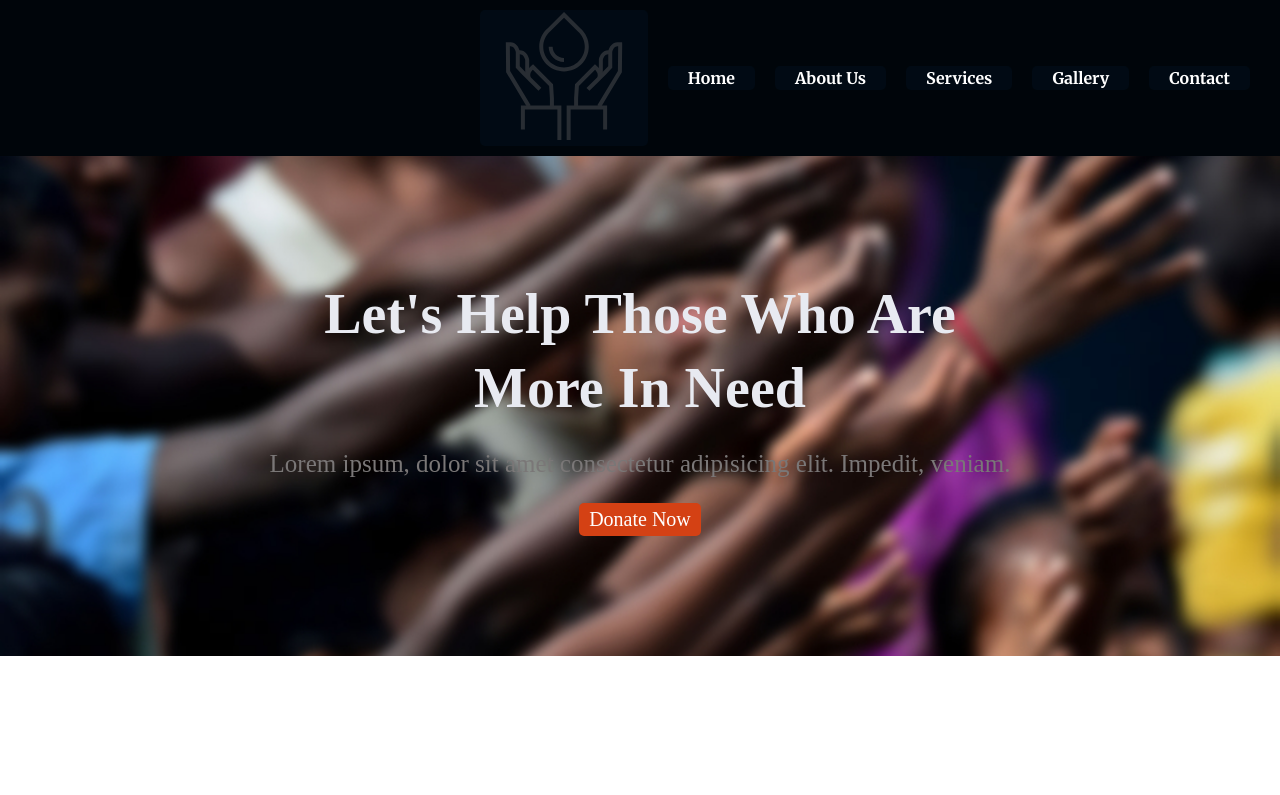
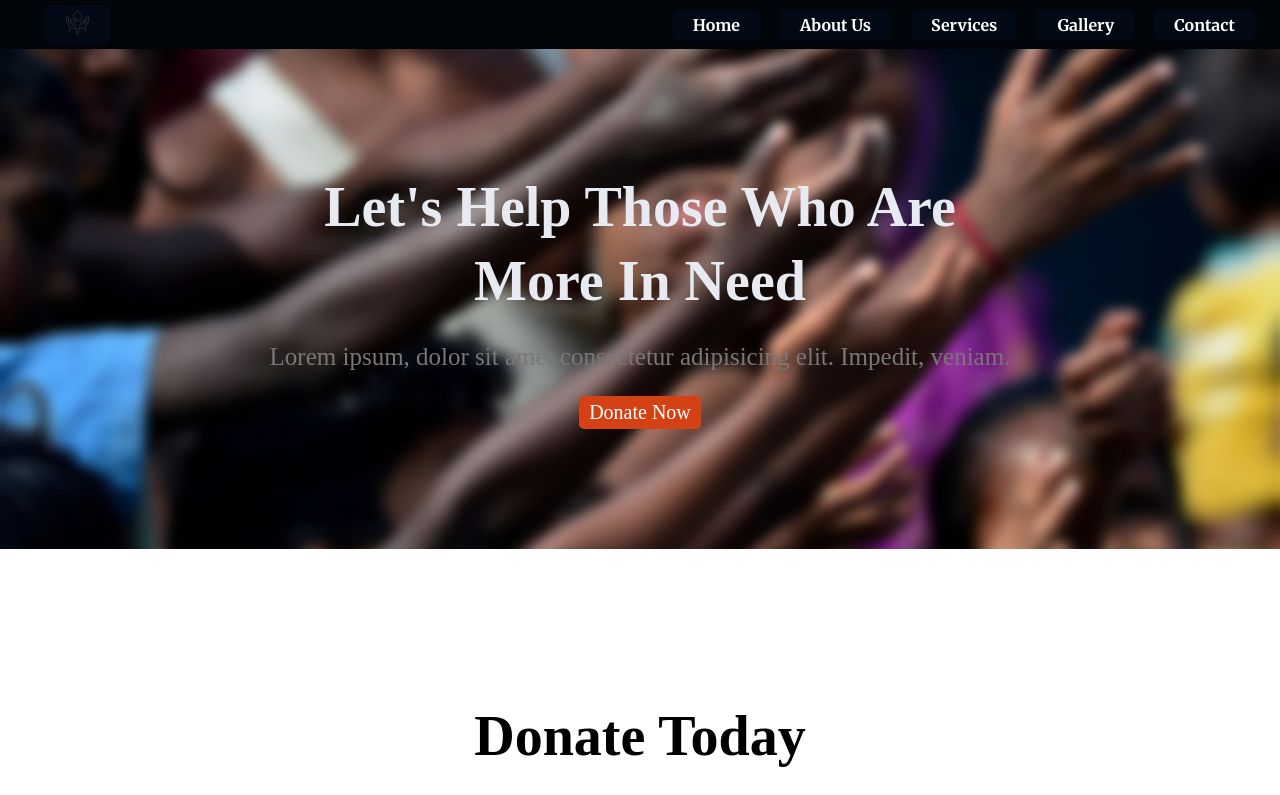
Before and after one commit to MohammadRakib1e18/donate-and-save-people, a plain HTML site: page index.html in a window 1280 px wide. Shown: the top 795 px of the page. Drawn offline with Linux system fonts and the light colour scheme.

Commit message:
navbar updated

```diff
--- a/index.html
+++ b/index.html
@@ -19,7 +19,7 @@
         <!-----------------------------navbar-------------------------------->
         <div class="navbar">
             <ul class="list">
-                <li class="nav"><img src="icons/icon13.svg"></li>
+                <li id="nav-icon" class="nav"><img src="icons/icon13.svg"></li>
                 <li class="nav">Home</li>
                 <li class="nav">About Us</li>
                 <li class="nav">Services</li>
--- a/style.css
+++ b/style.css
@@ -5,7 +5,7 @@ body {
 .navbar{
     background-color: #00050a;
     margin: 0;
-    padding: 10px;
+    padding: 5px;
     color: white;
 }
 
@@ -17,9 +17,16 @@ body {
 }
 .nav{
     margin-right: 20px;
-    padding:2px 20px;
+    padding:5px 20px;
     background-color: #04182c50;
     border-radius: 5px;
+    cursor: pointer;
+}
+#nav-icon{
+    margin-right: auto;
+}
+#nav-icon img{
+    width: 25px;
 }
 
 section {
```
